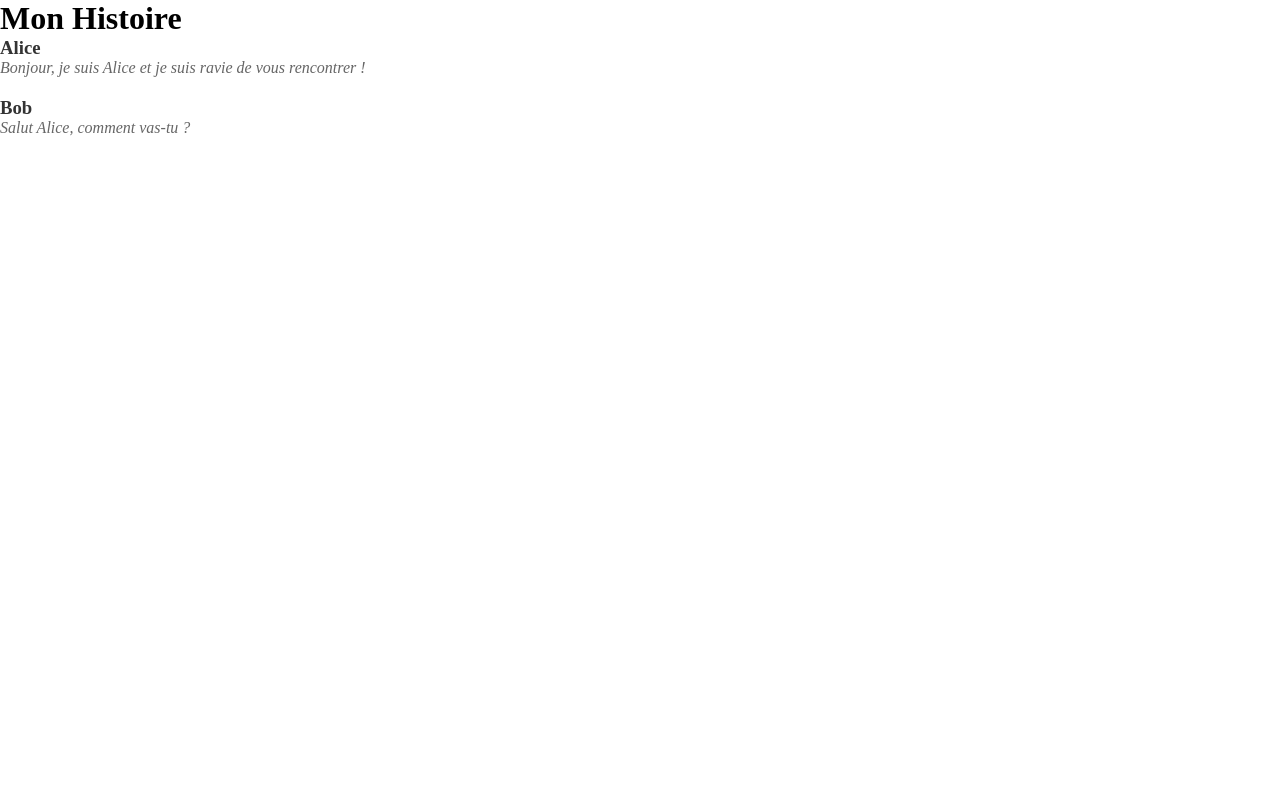
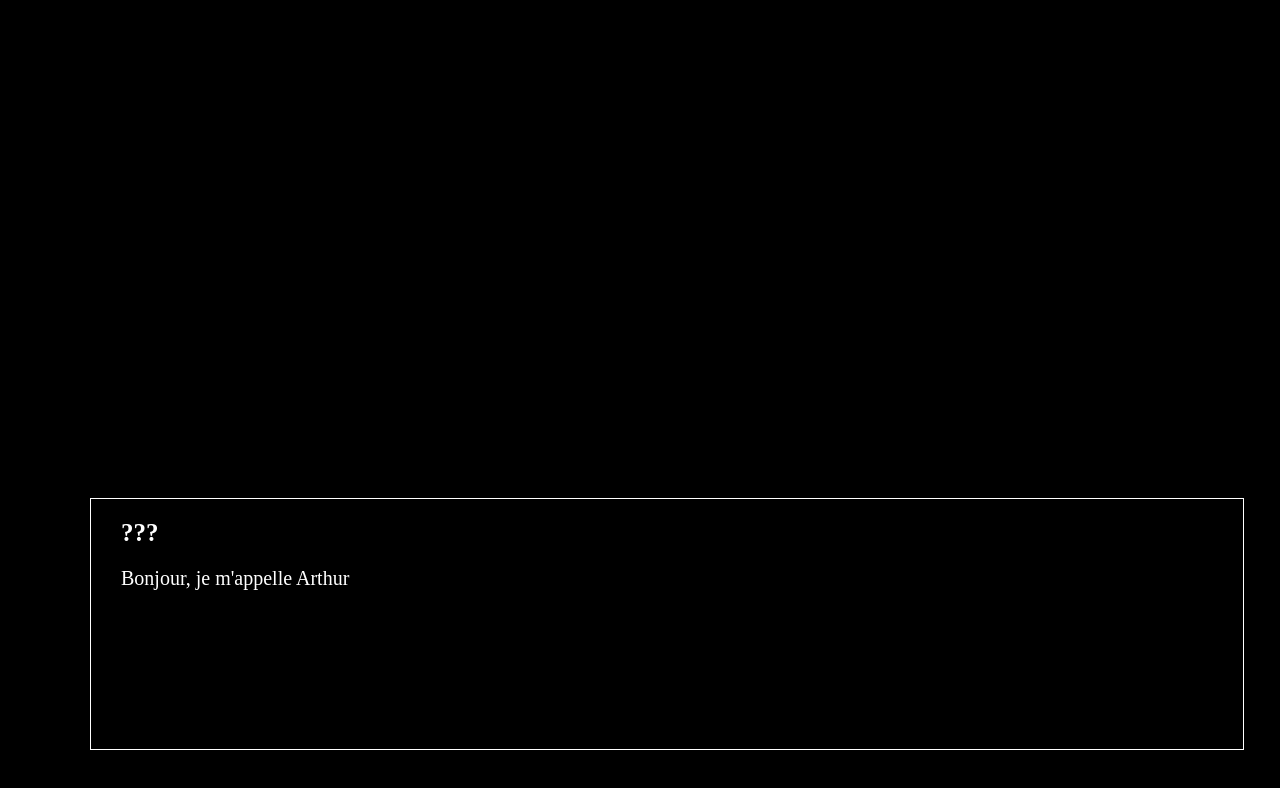
Before and after one commit to Myakii/Suzy, a React (Vite) app: page / in a window 1280 px wide. Shown: the top 788 px of the page. Built offline with nearby package versions, Linux system fonts and the light colour scheme.

Commit message:
new components

```diff
--- a/src/App.jsx
+++ b/src/App.jsx
@@ -1,7 +1,7 @@
 import { BrowserRouter as Router, Routes, Route } from 'react-router-dom';
 
-import "./css/index.css";
-import Test from "./chapitre_1_act_I/rencontre_etincelle";
+import "./css/0.Global/index.css";
+import Chapitre1 from "./Histoire/Chapitre1/ACT0"
 
 function App() {
 
@@ -9,7 +9,7 @@ function App() {
     <Router>
       <div>
         <Routes>
-          <Route path="/" element={<Test />} />
+          <Route path="/" element={<Chapitre1 />} />
 
           {/* Autres routes */}
         </Routes>
--- /dev/null
+++ b/src/Histoire/Chapitre1/ACT0.jsx
@@ -0,0 +1,13 @@
+import React from "react";
+import "../../css/Chapitre1css/ACT0.css";
+import Dialogue from "../../components/Dialogue";
+
+const ACT1 = () => {
+  return (
+    <div id="chapitre1">
+      <Dialogue nom="???">Bonjour, je m'appelle Arthur</Dialogue>
+    </div>
+  );
+};
+
+export default ACT1;
--- a/src/chapitre_1_act_I/rencontre_etincelle.jsx
+++ /dev/null
@@ -1,14 +0,0 @@
-import React from 'react';
-import DialoguePersonnage from '../components/DialoguePersonnage';
-
-const MonHistoire = () => {
-  return (
-    <div>
-      <h1>Mon Histoire</h1>
-      <DialoguePersonnage nom="Alice" dialogue="Bonjour, je suis Alice et je suis ravie de vous rencontrer !" />
-      <DialoguePersonnage nom="Bob" dialogue="Salut Alice, comment vas-tu ?" />
-    </div>
-  );
-};
-
-export default MonHistoire;
--- /dev/null
+++ b/src/components/Dialogue.css
@@ -0,0 +1,36 @@
+#Dialogue {
+    height: 100vh;
+}
+
+#Dialogue .Background {
+    height: 100vh;
+    background-color: black;
+}
+
+#Dialogue .CadreDialogue {
+    height: 250px;
+    width: 90%;
+    border: 1px solid white;
+    position: fixed;
+    bottom: 0px;
+    margin: 0 0 50px 90px;
+    color: white;
+}
+
+#Dialogue .Profil {
+    height: 200px;
+    width: 200px;
+    position: fixed;
+    right: 0px;
+    margin: 25px 150px;
+    display: none;
+}
+
+#Dialogue .Nom {
+    padding: 20px 30px 20px 30px;
+}
+
+#Dialogue .Dialogue {
+    color: white;
+    padding: 0px 30px 0px 30px;
+}
--- /dev/null
+++ b/src/components/Dialogue.jsx
@@ -0,0 +1,16 @@
+import React from 'react';
+import './Dialogue.css';
+
+export default function Dialogue({ nom, children }) {
+  return (
+    <div id='Dialogue'>
+      <div className='Background'>
+        <div className='CadreDialogue'>
+          <img src='' className='Profil' alt='Profile'></img>
+          <h4 className='Nom'>{nom}</h4>
+          <p className='Dialogue'>{children}</p>
+        </div>
+      </div>
+    </div>
+  );
+}
--- /dev/null
+++ b/src/css/0.Global/index.css
@@ -0,0 +1,12 @@
+* {
+  margin: 0;
+  padding: 0;
+}
+
+h4 {
+  font-size: 25px;
+}
+
+p {
+  font-size: 20px;
+}
--- /dev/null
+++ b/src/css/Chapitre1css/ACT0.css
@@ -0,0 +1,3 @@
+#chapitre1 {
+    color: white;
+}
--- a/src/css/DialoguePersonnage.css
+++ /dev/null
@@ -1,12 +0,0 @@
-.dialogue-container {
-    margin-bottom: 20px;
-  }
-
-  .dialogue-container h3 {
-    color: #333;
-  }
-
-  .dialogue-container p {
-    color: #666;
-    font-style: italic;
-  }
--- a/src/css/index.css
+++ /dev/null
@@ -1,4 +0,0 @@
-* {
-  margin: 0;
-  padding: 0;
-}
```
Also changed, not shown: src/Histoire/text.txt (added).
